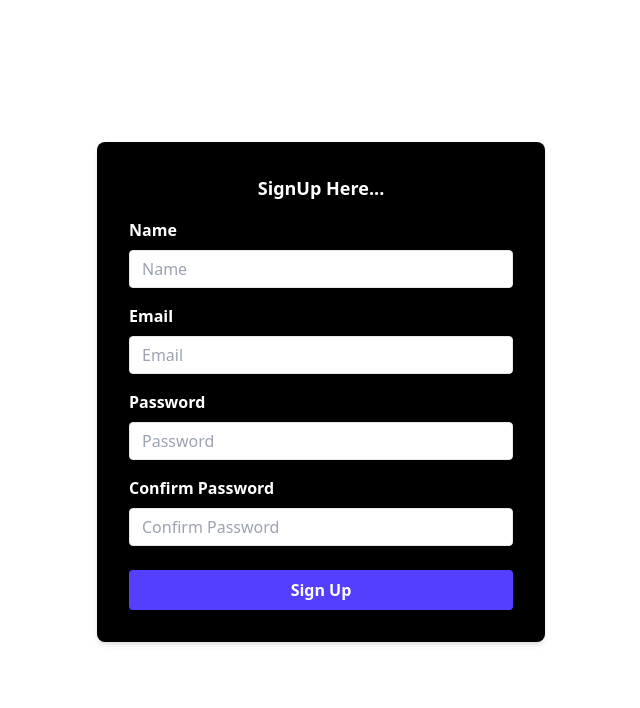
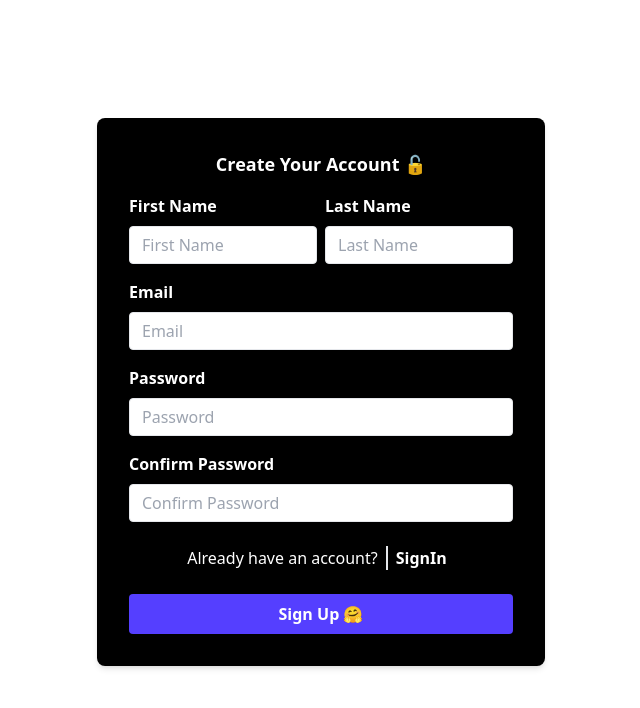
Before and after one commit to abhiuniqual/formik-project, a React (Create React App) app: page /signup in a window 1280 px wide. Shown: the top 708 px of the page, without its empty margins (319-959 px from the left). Built offline with nearby package versions, Linux system fonts and the light colour scheme.

Commit message:
feat: authentication By useContext

```diff
--- a/package.json
+++ b/package.json
@@ -47,6 +47,7 @@
     ]
   },
   "devDependencies": {
+    "@types/yup": "^0.32.0",
     "tailwindcss": "^3.3.6"
   }
 }
--- a/src/App.tsx
+++ b/src/App.tsx
@@ -1,28 +1,18 @@
-import React from "react";
-import {
-  BrowserRouter as Router,
-  Route,
-  Navigate,
-  Routes,
-} from "react-router-dom";
-import SignIn from "./Pages/SignIn";
-import SignUp from "./Pages/SignUp";
-import HomePage from "./Pages/HomePage";
+import { BrowserRouter as Router } from "react-router-dom";
+import Routes from "./Routes";
+import { AuthProvider } from "./Contexts/AuthContext";
+import { Suspense } from "react";
+import Loader from "./Components/Loader";
 
 const App = () => {
-  const isLoggedIn = localStorage.getItem("isLoggedIn") === "true";
-
   return (
-    <Router>
-      <Routes>
-        <Route path="/signin" element={<SignIn />} />
-        <Route path="/signup" element={<SignUp />} />
-        <Route
-          path="/"
-          element={isLoggedIn ? <HomePage /> : <Navigate to="/signup" />}
-        />
-      </Routes>
-    </Router>
+    <AuthProvider>
+      <Router>
+        <Suspense fallback={<Loader />}>
+          <Routes />
+        </Suspense>
+      </Router>
+    </AuthProvider>
   );
 };
 
--- /dev/null
+++ b/src/Components/Loader.tsx
@@ -0,0 +1,7 @@
+import React from "react";
+
+const Loader = () => {
+  return <div className="font-medium text-xl">Loading...</div>;
+};
+
+export default Loader;
--- /dev/null
+++ b/src/Contexts/AuthContext.tsx
@@ -0,0 +1,46 @@
+import { createContext, useState, useEffect } from "react";
+
+interface User {
+  name: string;
+  email: string;
+}
+
+interface AuthContextProps {
+  user: User | null;
+  login: (userData: User) => void;
+  logout: () => void;
+}
+
+export const AuthContext = createContext<AuthContextProps | undefined>(
+  undefined
+);
+
+export const AuthProvider = ({ children }: any) => {
+  const [user, setUser] = useState<User | null>(() => {
+    const storedUser = localStorage.getItem("user");
+    return storedUser ? JSON.parse(storedUser) : null;
+  });
+
+  const login = (userData: User) => {
+    setUser(userData);
+    localStorage.setItem("user", JSON.stringify(userData));
+  };
+
+  const logout = () => {
+    setUser(null);
+    localStorage.removeItem("user");
+  };
+
+  useEffect(() => {
+    const storedUser = localStorage.getItem("user");
+    if (storedUser) {
+      setUser(JSON.parse(storedUser));
+    }
+  }, []);
+
+  return (
+    <AuthContext.Provider value={{ user, login, logout }}>
+      {children}
+    </AuthContext.Provider>
+  );
+};
--- /dev/null
+++ b/src/Hooks/useAuth.tsx
@@ -0,0 +1,10 @@
+import { useContext } from "react";
+import { AuthContext } from "../Contexts/AuthContext";
+
+export const useAuth = () => {
+  const context = useContext(AuthContext);
+  if (!context) {
+    throw new Error("useAuth must be used within an AuthProvider");
+  }
+  return context;
+};
--- /dev/null
+++ b/src/Pages/FourOhFour.tsx
@@ -0,0 +1,14 @@
+const FourOhFour = () => {
+  return (
+    <div className="h-screen flex justify-center items-center">
+      <div className="flex justify-center divide-x-2 gap-2 text-2xl font-medium">
+        <p>404</p>
+        <div className="divide-x">
+          <p className="ml-2 font-normal">Page Not Found</p>
+        </div>
+      </div>
+    </div>
+  );
+};
+
+export default FourOhFour;
--- a/src/Pages/SignIn.tsx
+++ b/src/Pages/SignIn.tsx
@@ -1,6 +1,8 @@
+import { useState } from "react";
 import { useFormik } from "formik";
 import * as Yup from "yup";
-import { useNavigate } from "react-router-dom";
+import { Link, useNavigate } from "react-router-dom";
+import { useAuth } from "../Hooks/useAuth";
 
 const SignInSchema = Yup.object().shape({
   email: Yup.string().email("Invalid email").required("Required"),
@@ -9,6 +11,8 @@ const SignInSchema = Yup.object().shape({
 
 const SignIn = () => {
   const navigate = useNavigate();
+  const { user } = useAuth();
+  const [error, setError] = useState<string | null>(null);
 
   const formik = useFormik({
     initialValues: {
@@ -17,8 +21,11 @@ const SignIn = () => {
     },
     validationSchema: SignInSchema,
     onSubmit: (values) => {
-      localStorage.setItem("isLoggedIn", "true");
-      navigate("/");
+      if (user && user.email === values.email) {
+        navigate("/");
+      } else {
+        setError("Invalid email or password");
+      }
     },
   });
 
@@ -30,7 +37,7 @@ const SignIn = () => {
       >
         <div className="mb-4">
           <p className="text-center my-2 text-lg font-semibold text-white">
-            Please SignIn Here...
+            Access Your Account 🔐🚀
           </p>
         </div>
         <div className="mb-4">
@@ -77,12 +84,25 @@ const SignIn = () => {
             </p>
           )}
         </div>
+        {error && (
+          <p className="text-red-500 text-sm my-1 italic font-semibold">
+            {error}
+          </p>
+        )}
+        <div className="mb-6 flex justify-center text-white divide-x-2 gap-2 font-medium">
+          <p>Don't have an account?</p>
+          <div className="divide-x">
+            <Link to="/signup" className="hover:underline px-2 font-bold">
+              SignUp
+            </Link>
+          </div>
+        </div>
         <div className="flex items-center justify-between">
           <button
             className="bg-[#553fff] w-full hover:bg-[#3d3bb7] text-white font-bold py-2 px-4 rounded focus:outline-none focus:shadow-outline"
             type="submit"
           >
-            Sign In
+            Sign In 😊
           </button>
         </div>
       </form>
--- a/src/Pages/SignUp.tsx
+++ b/src/Pages/SignUp.tsx
@@ -1,9 +1,31 @@
 import { useFormik } from "formik";
 import * as Yup from "yup";
-import { useNavigate } from "react-router-dom";
+import { useNavigate, Link } from "react-router-dom";
+import { useAuth } from "../Hooks/useAuth";
 
 const SignUpSchema = Yup.object().shape({
-  name: Yup.string().required("Required"),
+  firstName: Yup.string().test(
+    "required",
+    "Either First Name or Last Name is required",
+    function (value) {
+      const { lastName } = this.parent;
+      return (
+        !(!value || value.trim() === "") || !lastName || lastName.trim() === ""
+      );
+    }
+  ),
+  lastName: Yup.string().test(
+    "required",
+    "Either First Name or Last Name is required",
+    function (value) {
+      const { firstName } = this.parent;
+      return (
+        !(!value || value.trim() === "") ||
+        !firstName ||
+        firstName.trim() === ""
+      );
+    }
+  ),
   email: Yup.string().email("Invalid email").required("Required"),
   password: Yup.string()
     .required("Required")
@@ -15,18 +37,25 @@ const SignUpSchema = Yup.object().shape({
 
 const SignUp = () => {
   const navigate = useNavigate();
+  const { login } = useAuth();
 
   const formik = useFormik({
     initialValues: {
-      name: "",
+      firstName: "",
+      lastName: "",
       email: "",
       password: "",
       confirmPassword: "",
     },
     validationSchema: SignUpSchema,
     onSubmit: (values) => {
+      const signUpDetails = {
+        name: values.firstName || values.lastName,
+        email: values.email,
+      };
+      login(signUpDetails);
       localStorage.setItem("isLoggedIn", "true");
-      localStorage.setItem("userName", values.name);
+      localStorage.setItem("userName", values.firstName || values.lastName);
       navigate("/");
     },
   });
@@ -39,30 +68,54 @@ const SignUp = () => {
       >
         <div className="mb-4">
           <p className="text-center my-2 text-lg font-semibold text-white">
-            SignUp Here...
+            Create Your Account 🔓
           </p>
         </div>
-        <div className="mb-4">
+        <div className="mb-4 flex sm: gap-2 w-full">
+          <div className="w-full md:w-1/2">
             <label
               className="block text-white text-md font-bold mb-2"
-            htmlFor="name"
+              htmlFor="firstName"
             >
-            Name
+              First Name
             </label>
             <input
               className="shadow appearance-none border rounded w-full py-2 px-3 text-black leading-tight focus:outline-none focus:shadow-outline"
               type="text"
-            name="name"
-            placeholder="Name"
+              name="firstName" // Use a unique name for the first name input
+              placeholder="First Name"
               onChange={formik.handleChange}
               onBlur={formik.handleBlur}
-            value={formik.values.name}
+              value={formik.values.firstName}
             />
-          {formik.touched.name && formik.errors.name && (
+            {formik.touched.firstName && formik.errors.firstName && (
               <p className="text-red-500 text-sm my-1 italic font-semibold">
-              {formik.errors.name}
+                {formik.errors.firstName}
               </p>
             )}
+          </div>
+          <div className="w-full md:w-1/2">
+            <label
+              className="block text-white text-md font-bold mb-2"
+              htmlFor="lastName"
+            >
+              Last Name
+            </label>
+            <input
+              className="shadow appearance-none border rounded w-full py-2 px-3 text-black leading-tight focus:outline-none focus:shadow-outline"
+              type="text"
+              name="lastName" // Use a unique name for the last name input
+              placeholder="Last Name"
+              onChange={formik.handleChange}
+              onBlur={formik.handleBlur}
+              value={formik.values.lastName}
+            />
+            {formik.touched.lastName && formik.errors.lastName && (
+              <p className="text-red-500 text-sm my-1 italic font-semibold">
+                {formik.errors.lastName}
+              </p>
+            )}
+          </div>
         </div>
         <div className="mb-4">
           <label
@@ -130,11 +183,19 @@ const SignUp = () => {
             </p>
           )}
         </div>
+        <div className="mb-6 flex justify-center text-white divide-x-2 gap-2 font-medium">
+          <p>Already have an account?</p>
+          <div className="divide-x">
+            <Link to="/signin" className="hover:underline px-2 font-bold">
+              SignIn
+            </Link>
+          </div>
+        </div>
         <button
           className="bg-[#553fff] w-full hover:bg-[#3d3bb7] text-white font-bold py-2 px-4 rounded focus:outline-none focus:shadow-outline"
           type="submit"
         >
-          Sign Up
+          Sign Up 🤗
         </button>
       </form>
     </div>
--- /dev/null
+++ b/src/Routes.tsx
@@ -0,0 +1,39 @@
+import { lazy } from "react";
+import { Navigate, useRoutes } from "react-router-dom";
+import { retry } from "./utils/CommonFunction";
+import SignIn from "./Pages/SignIn";
+import SignUp from "../src/Pages/SignUp";
+import HomePage from "./Pages/HomePage";
+import FourOhFour from "./Pages/FourOhFour";
+
+const Home = lazy(() => retry(() => import("./Pages/HomePage")));
+const FohF = lazy(() => retry(() => import("./Pages/FourOhFour")));
+
+const Routes = () => {
+  const routes = useRoutes([
+    {
+      path: "/",
+      element: <HomePage />,
+    },
+    {
+      path: "/signin",
+      element: <SignIn />,
+    },
+    {
+      path: "/signup",
+      element: <SignUp />,
+    },
+    {
+      path: "/*",
+      element: <Navigate to="/404" />,
+    },
+    {
+      path: "/404",
+      element: <FourOhFour />,
+    },
+  ]);
+
+  return routes;
+};
+
+export default Routes;
--- /dev/null
+++ b/src/utils/CommonFunction.jsx
@@ -0,0 +1,16 @@
+export function retry(fn, retriesLeft = 5, interval = 1000) {
+  return new Promise((resolve, reject) => {
+    fn()
+      .then(resolve)
+      .catch((error) => {
+        setTimeout(() => {
+          if (retriesLeft === 1) {
+            reject(error);
+            return;
+          }
+
+          retry(fn, retriesLeft - 1, interval).then(resolve, reject);
+        }, interval);
+      });
+  });
+}
```
Also changed, not shown: src/Pages/HomePage.tsx (+9 -9 lines), 1 other file (tests, documents, lock files or other folders). Lines whose indentation alone changed are shown as unchanged.
